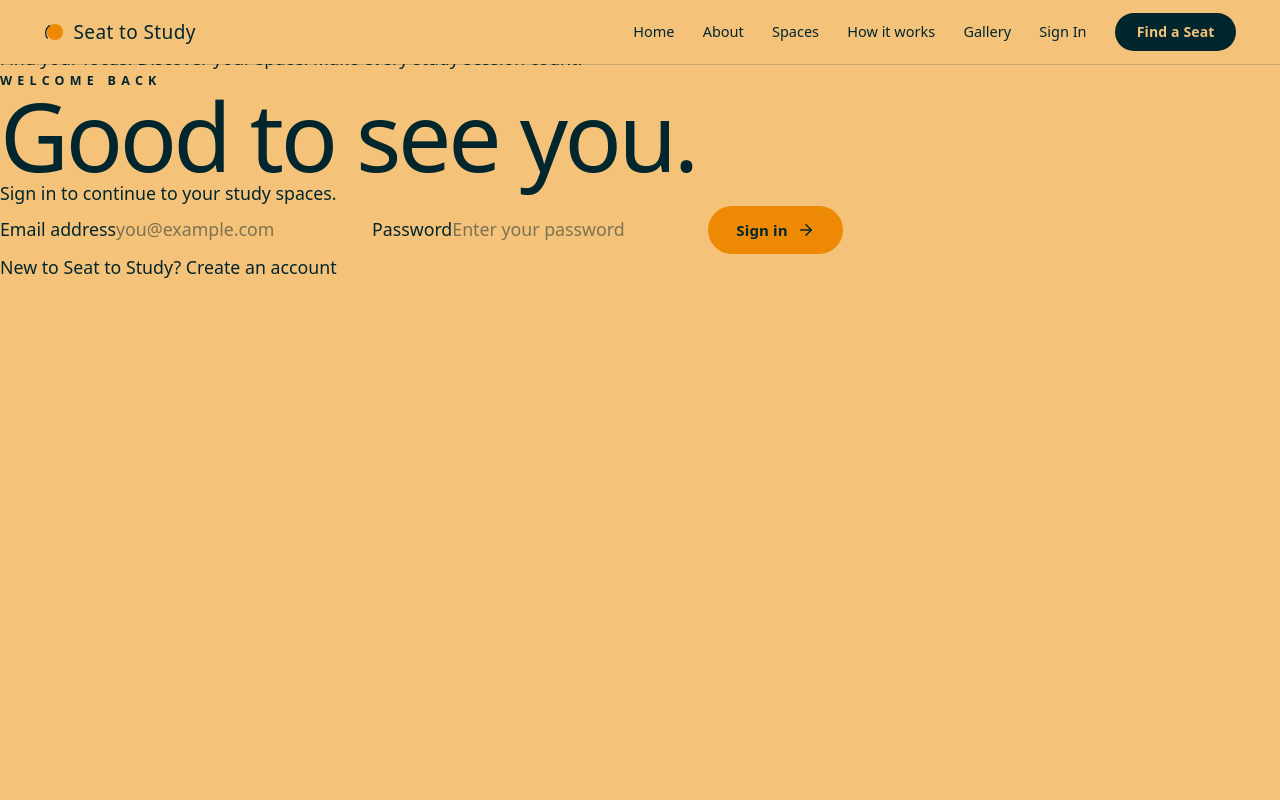
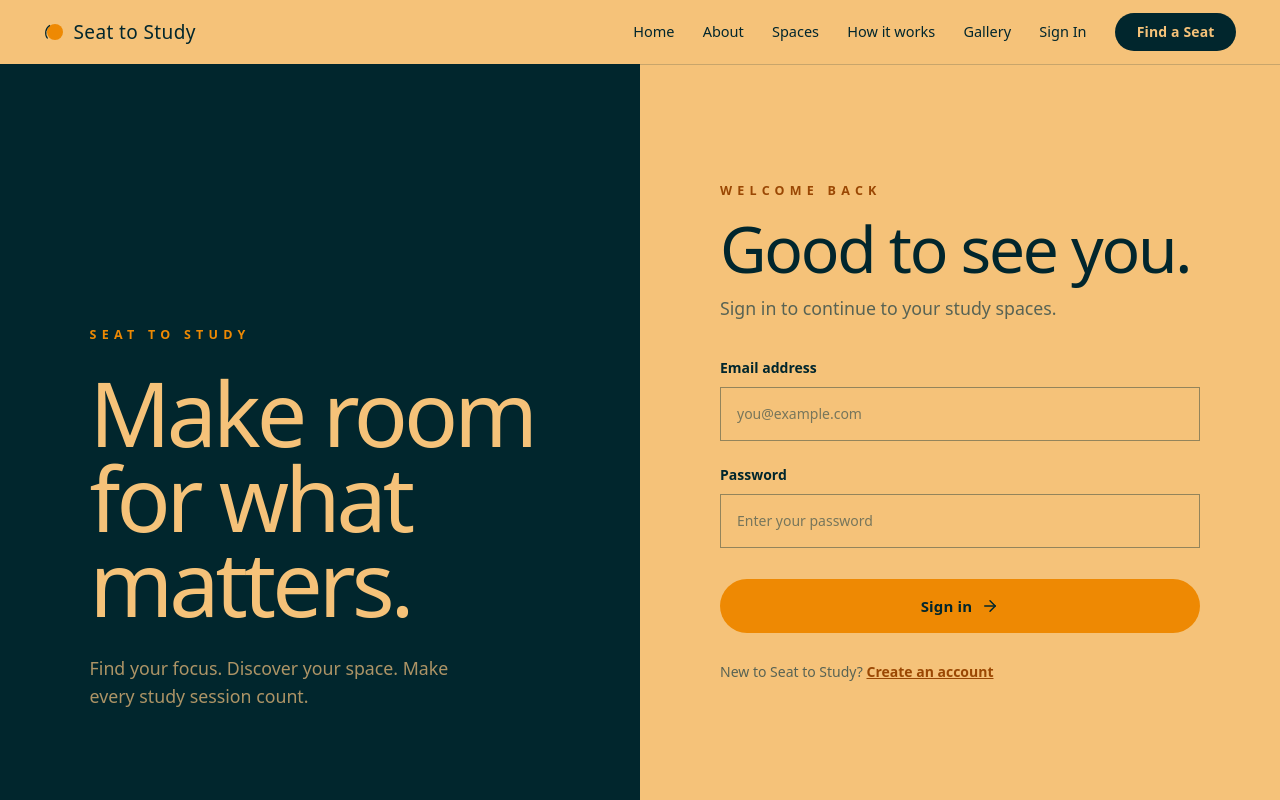
Before and after one commit to Saksham-2006/StudySpace, a Next.js app: page /login in a window 1280 px wide. Built offline with nearby package versions, Linux system fonts and the light colour scheme; no server answers; a web font is replaced by a local one.

Commit message:
global css recorrection

```diff
--- a/app/globals.css
+++ b/app/globals.css
@@ -708,3 +708,188 @@
     flex-direction: column;
   }
 }
+
+
+/* =========================================
+   AUTHENTICATION PAGES
+========================================= */
+
+.auth-page {
+  min-height: 100vh;
+  display: grid;
+  grid-template-columns: 1fr 1fr;
+  background: var(--paper);
+  color: var(--ink);
+}
+
+.auth-page__visual {
+  min-height: 700px;
+  display: flex;
+  flex-direction: column;
+  justify-content: flex-end;
+  padding: clamp(45px, 7vw, 100px);
+  background: var(--ink);
+  color: var(--paper);
+}
+
+.auth-page__visual .tracked {
+  margin-bottom: 25px;
+  color: var(--sun);
+}
+
+.auth-page__visual h2 {
+  max-width: 9ch;
+  font-family: var(--f-display);
+  font-size: clamp(58px, 7vw, 100px);
+  font-weight: 200;
+  line-height: 0.95;
+  letter-spacing: -0.045em;
+}
+
+.auth-page__visual > p:last-child {
+  max-width: 36ch;
+  margin-top: 28px;
+  color: var(--soft-on-ink);
+  line-height: 1.6;
+}
+
+.auth-page__form {
+  display: flex;
+  align-items: center;
+  justify-content: center;
+  padding: calc(var(--head-h) + 55px) clamp(25px, 6vw, 85px) 55px;
+}
+
+.auth-card {
+  width: 100%;
+  max-width: 480px;
+}
+
+.auth-card__heading {
+  margin-bottom: 35px;
+}
+
+.auth-card__heading .tracked {
+  color: var(--rust);
+  margin-bottom: 18px;
+}
+
+.auth-card__heading .h2 {
+  font-size: clamp(44px, 5vw, 66px);
+}
+
+.auth-card__heading > p:last-child {
+  margin-top: 16px;
+  color: var(--sage);
+}
+
+.auth-form {
+  display: grid;
+  gap: 23px;
+}
+
+.auth-form label {
+  display: grid;
+  gap: 9px;
+  font-size: 14px;
+  font-weight: 600;
+}
+
+.auth-form input {
+  width: 100%;
+  min-height: 54px;
+  padding: 13px 16px;
+  border: 1px solid color-mix(in oklab, var(--ink) 40%, transparent);
+  border-radius: 0;
+  outline: none;
+  background: transparent;
+  color: var(--ink);
+  font: inherit;
+  font-weight: 400;
+}
+
+.auth-form input:focus {
+  border-color: var(--rust);
+  outline: 1px solid var(--rust);
+  outline-offset: 2px;
+}
+
+.auth-form input::placeholder {
+  color: var(--sage);
+  opacity: 0.8;
+}
+
+.auth-hint {
+  color: var(--sage);
+  font-size: 12px;
+  font-weight: 400;
+}
+
+.auth-submit {
+  width: 100%;
+  min-height: 54px;
+  margin-top: 8px;
+}
+
+.auth-submit:disabled {
+  opacity: 0.65;
+  cursor: not-allowed;
+}
+
+.auth-switch {
+  margin-top: 28px;
+  font-size: 14px;
+  color: var(--sage);
+}
+
+.auth-switch a {
+  color: var(--rust);
+  font-weight: 600;
+  text-decoration: underline;
+}
+
+.auth-message {
+  margin-bottom: 22px;
+  padding: 14px;
+  border: 1px solid currentColor;
+  font-size: 13px;
+  line-height: 1.6;
+}
+
+.auth-message--error {
+  color: #9a2d22;
+}
+
+.auth-message--success {
+  color: #38633d;
+}
+
+.auth-spinner {
+  animation: auth-spin 1s linear infinite;
+}
+
+@keyframes auth-spin {
+  to {
+    transform: rotate(360deg);
+  }
+}
+
+@media (max-width: 850px) {
+  .auth-page {
+    grid-template-columns: 1fr;
+  }
+
+  .auth-page__visual {
+    min-height: 350px;
+    padding: 100px var(--gut) 45px;
+  }
+
+  .auth-page__visual h2 {
+    max-width: 12ch;
+    font-size: clamp(48px, 10vw, 72px);
+  }
+
+  .auth-page__form {
+    padding: 65px var(--gut) 85px;
+  }
+}
```
